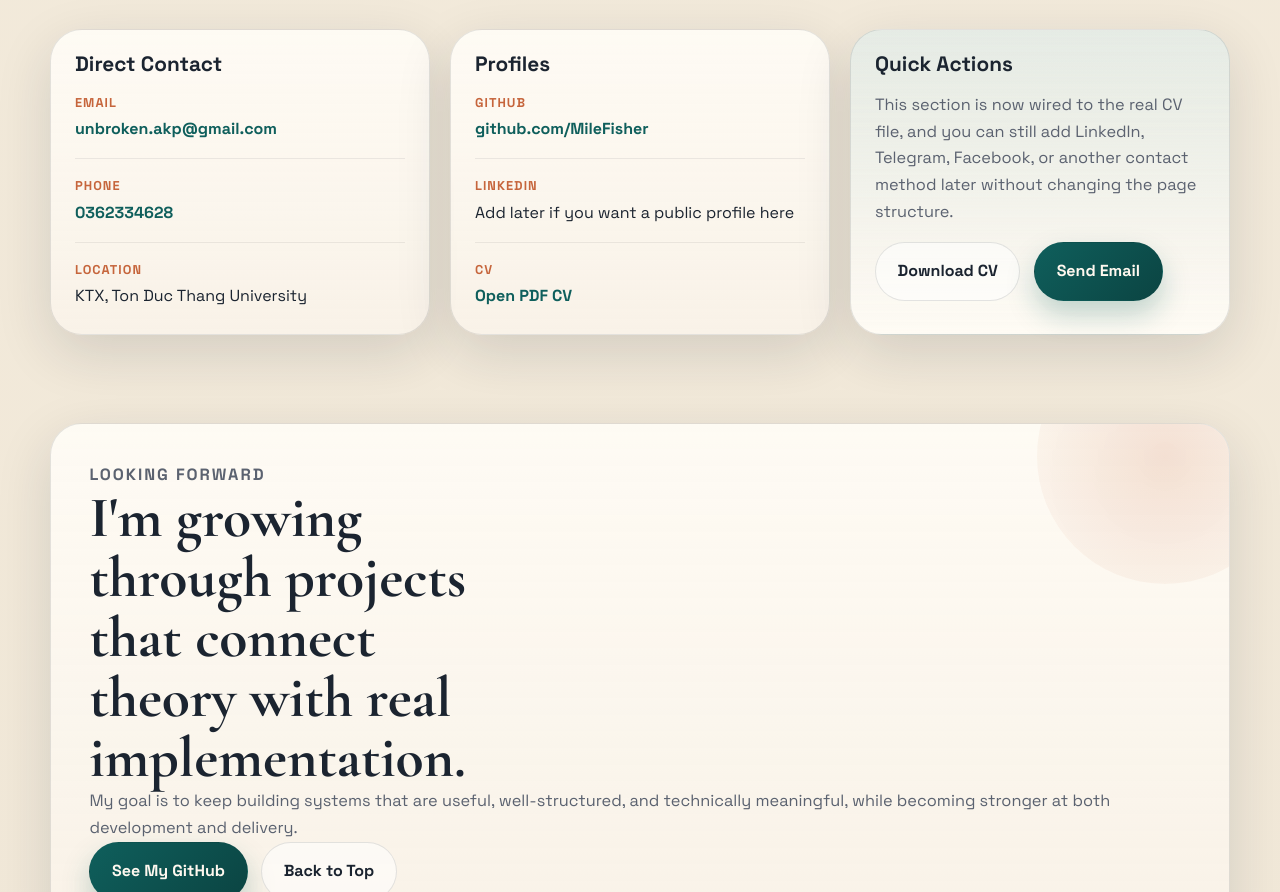
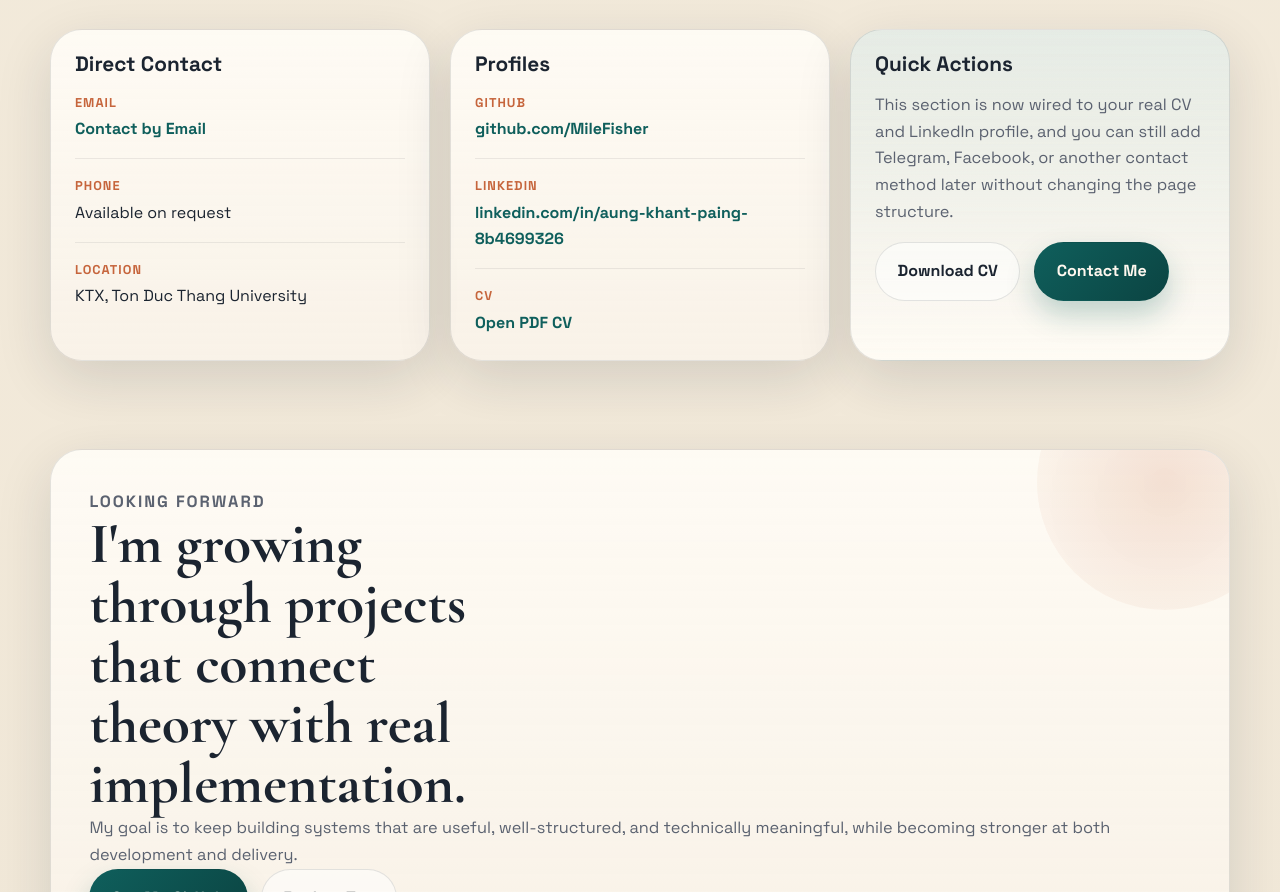
Before and after one commit to MileFisher/MileFisher.github.io, a plain HTML site: page index.html in a window 1280 px wide. Shown: the part 6976-7868 px from the top of the page. Drawn offline with nearby package versions, Linux system fonts and the light colour scheme.

Commit message:
Update contact privacy details

```diff
--- a/index.html
+++ b/index.html
@@ -463,11 +463,11 @@
           <ul class="contact-list">
             <li>
               <span class="contact-list__label">Email</span>
-              <a href="mailto:unbroken.akp@gmail.com">unbroken.akp@gmail.com</a>
+              <a href="mailto:unbroken.akp@gmail.com">Contact by Email</a>
             </li>
             <li>
               <span class="contact-list__label">Phone</span>
-              <a href="tel:0362334628">0362334628</a>
+              <span>Available on request</span>
             </li>
             <li>
               <span class="contact-list__label">Location</span>
@@ -485,7 +485,7 @@
             </li>
             <li>
               <span class="contact-list__label">LinkedIn</span>
-              <span>Add later if you want a public profile here</span>
+              <a href="https://www.linkedin.com/in/aung-khant-paing-8b4699326/" target="_blank" rel="noreferrer">linkedin.com/in/aung-khant-paing-8b4699326</a>
             </li>
             <li>
               <span class="contact-list__label">CV</span>
@@ -497,12 +497,12 @@
         <article class="contact-card contact-card--accent reveal" data-delay="160">
           <h3>Quick Actions</h3>
           <p>
-            This section is now wired to the real CV file, and you can still add LinkedIn, Telegram,
-            Facebook, or another contact method later without changing the page structure.
+            This section is now wired to your real CV and LinkedIn profile, and you can still add
+            Telegram, Facebook, or another contact method later without changing the page structure.
           </p>
           <div class="hero__actions">
             <a class="button button--ghost" href="assets/AungKhantPaing-CV.pdf" target="_blank" rel="noreferrer">Download CV</a>
-            <a class="button button--primary" href="mailto:unbroken.akp@gmail.com">Send Email</a>
+            <a class="button button--primary" href="mailto:unbroken.akp@gmail.com">Contact Me</a>
           </div>
         </article>
       </div>
```
